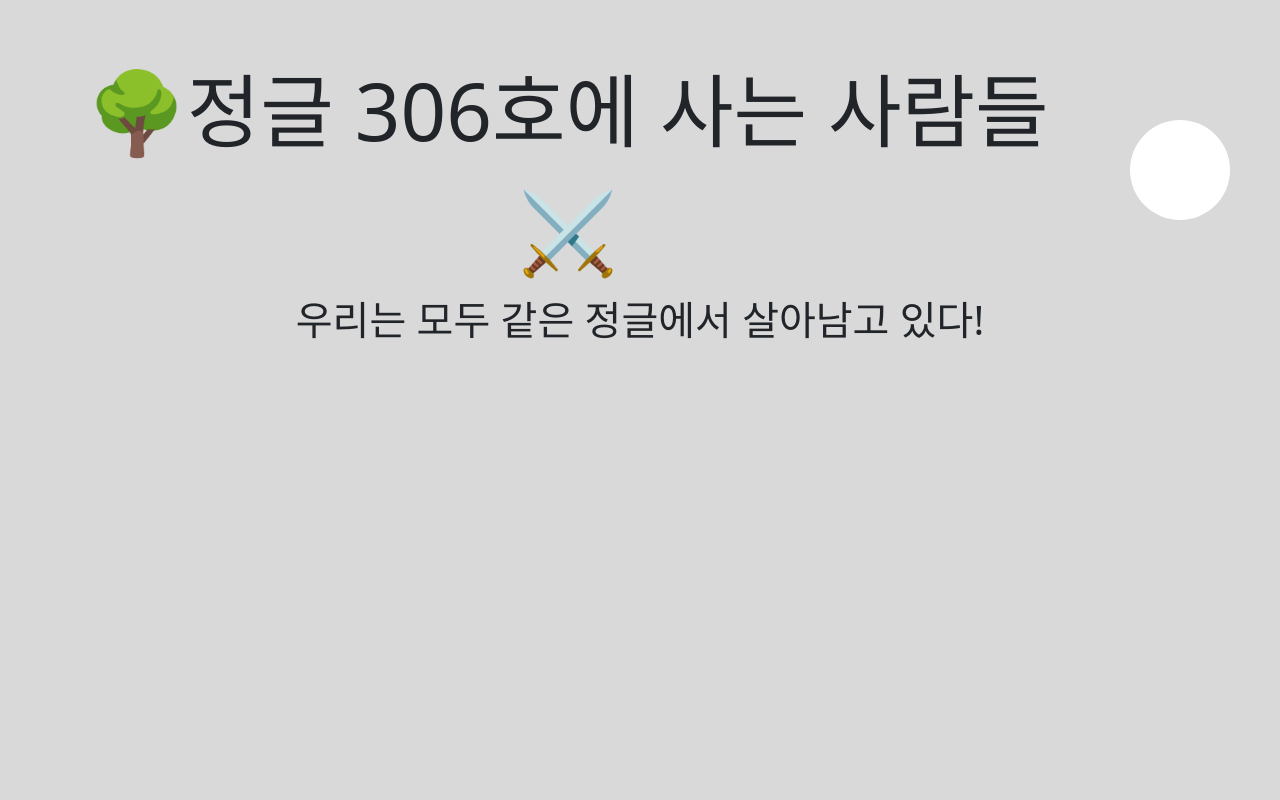
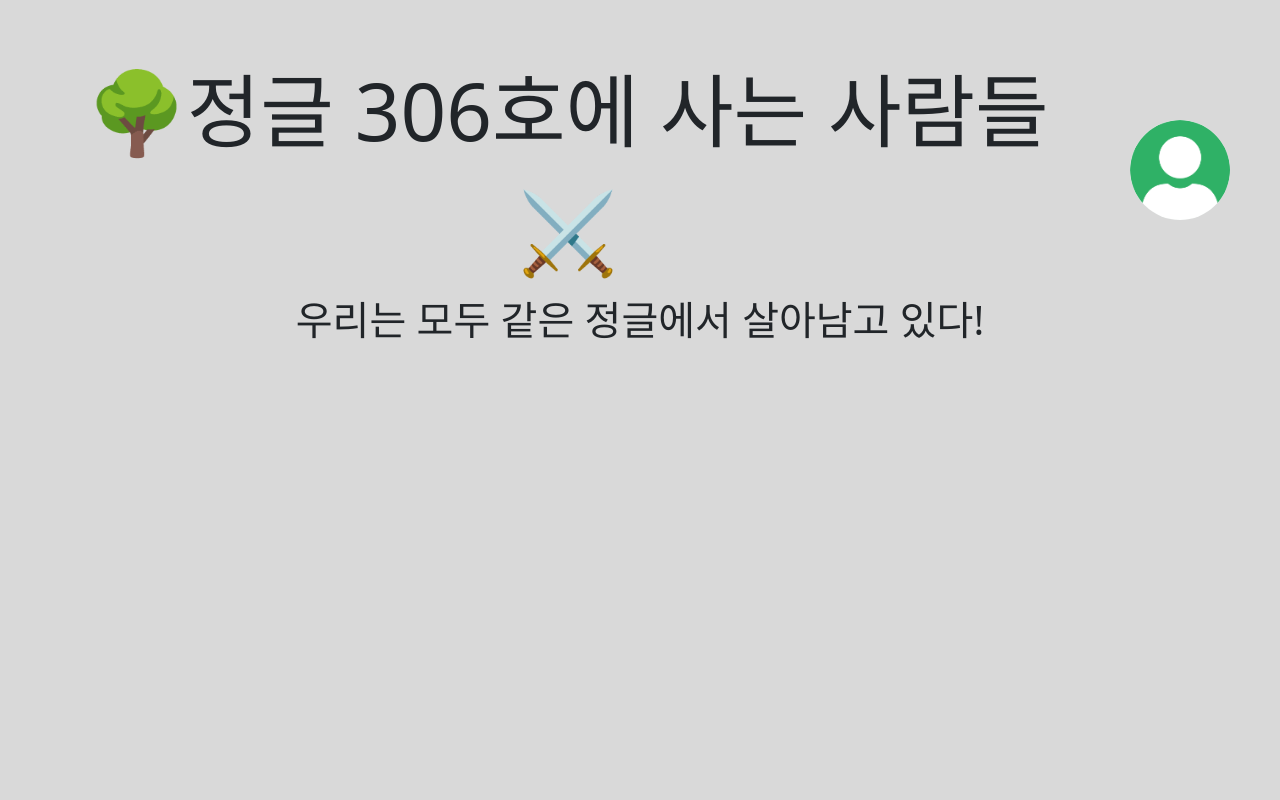
Before and after one commit to syounng/jungle-rolling-paper, a Flask app: template templates/main.html in a window 1280 px wide. Run offline with Flask 3, Linux system fonts and the light colour scheme; the template is opened without the code that fills it, so the values that code supplies are empty.

Commit message:
merge dev into Feat/registration,-image-#31

```diff
--- a/app.py
+++ b/app.py
@@ -5,7 +5,7 @@ from auth import bp
 from database import db
 from blueprints.collmemo import bp_callmemo  # collmemo Blueprint 가져오기
 from blueprints.mymemo import mymemo_bp #mymemo Blueprint 가져오기
-
+from blueprints.signup import bp_signup
 
 
 app = Flask(__name__)
@@ -19,6 +19,7 @@ jwt = JWTManager(app)
 app.register_blueprint(bp, url_prefix='/auth')
 app.register_blueprint(bp_callmemo, url_prefix='/memo')
 app.register_blueprint(mymemo_bp, url_prefix='/mymemo')
+app.register_blueprint(bp_signup)
 
 #db.memos.insert_one({'from_id': 'kdanny99naver.com@gmail.com', 'to_id':'jkh1447@gmail.com', 'nickname':'adb', 'content': 'ewfeca', 'name': '김대원', 'quiz': 'default'})
 
--- a/templates/main.html
+++ b/templates/main.html
@@ -38,6 +38,9 @@
             background-color: #ffffff; /* 원의 색상 */
             border-radius: 50%; /* 둥글게 만들어 원 모양 */
             cursor: pointer;
+            background-image: url('{{ url_for("static", filename="default-profile.png") }}');  /* 기본 이미지 설정 */
+            background-size: cover; /* 이미지를 div 크기에 맞게 조정 */
+            background-position: center; /* 이미지를 div 안에서 중앙 정렬 */
         }
         .title {
             display: flex;
@@ -49,7 +52,7 @@
             flex-direction: column;
         }
         .name {
-            font-size:30px;
+            font-size:20px;
         }
         .card {
             height: 200px; /* 카드 높이 고정 */
@@ -64,11 +67,14 @@
             overflow: hidden;  /* 이미지가 네모 밖으로 나가지 않도록 설정 */
             background-color: #a1deab;
             cursor: pointer;
+
         }
         .profile-bottom{
             text-align: center;
         }
-
+        .profile-name {
+            font-size: 7px;
+        }
 
     </style>
 </head>
```
Also changed, not shown: blueprints/signup.py (added, +9 -0 lines), templates/login.html (+6 -1 lines), static/default-profile.png (added).
